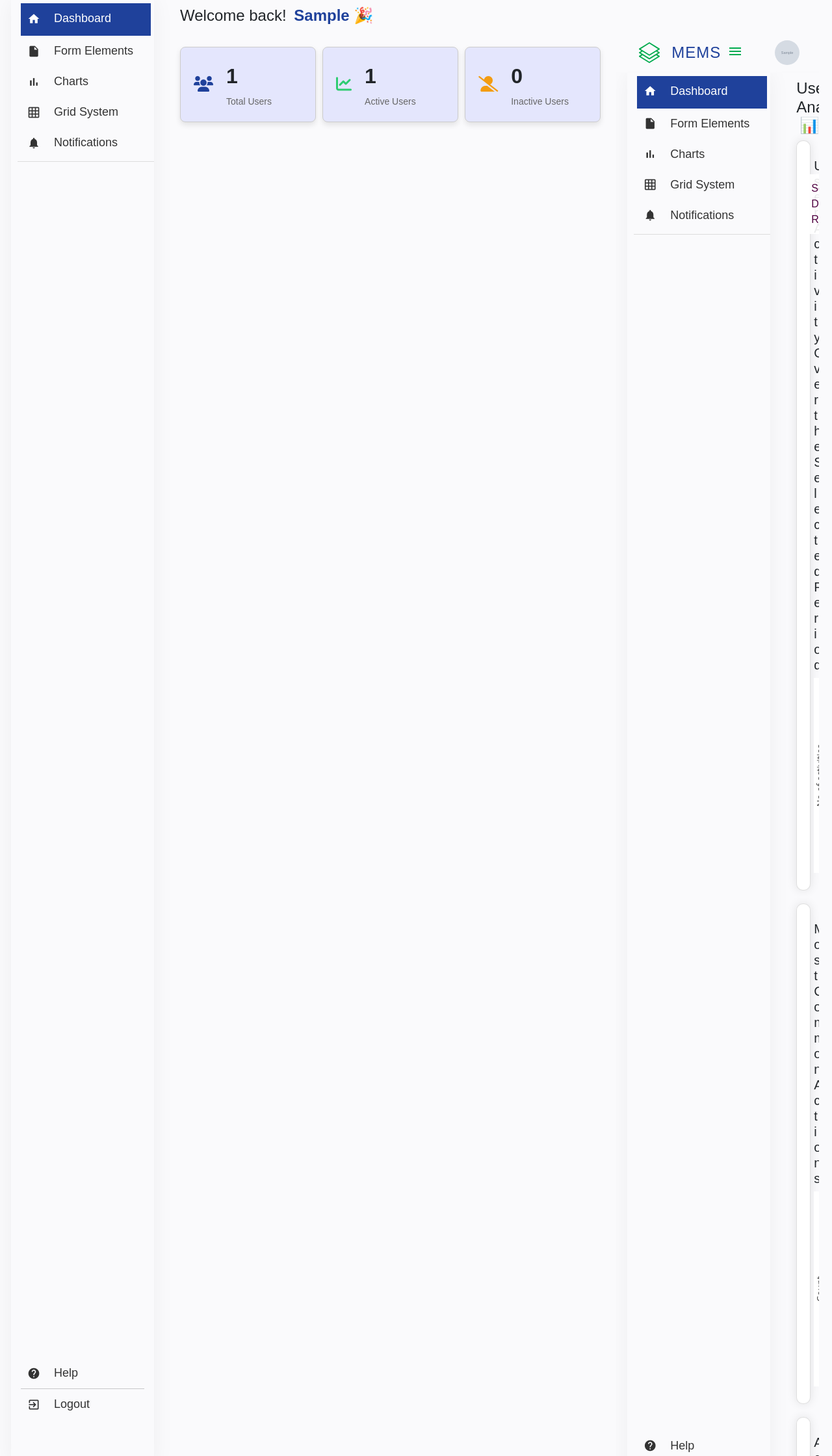
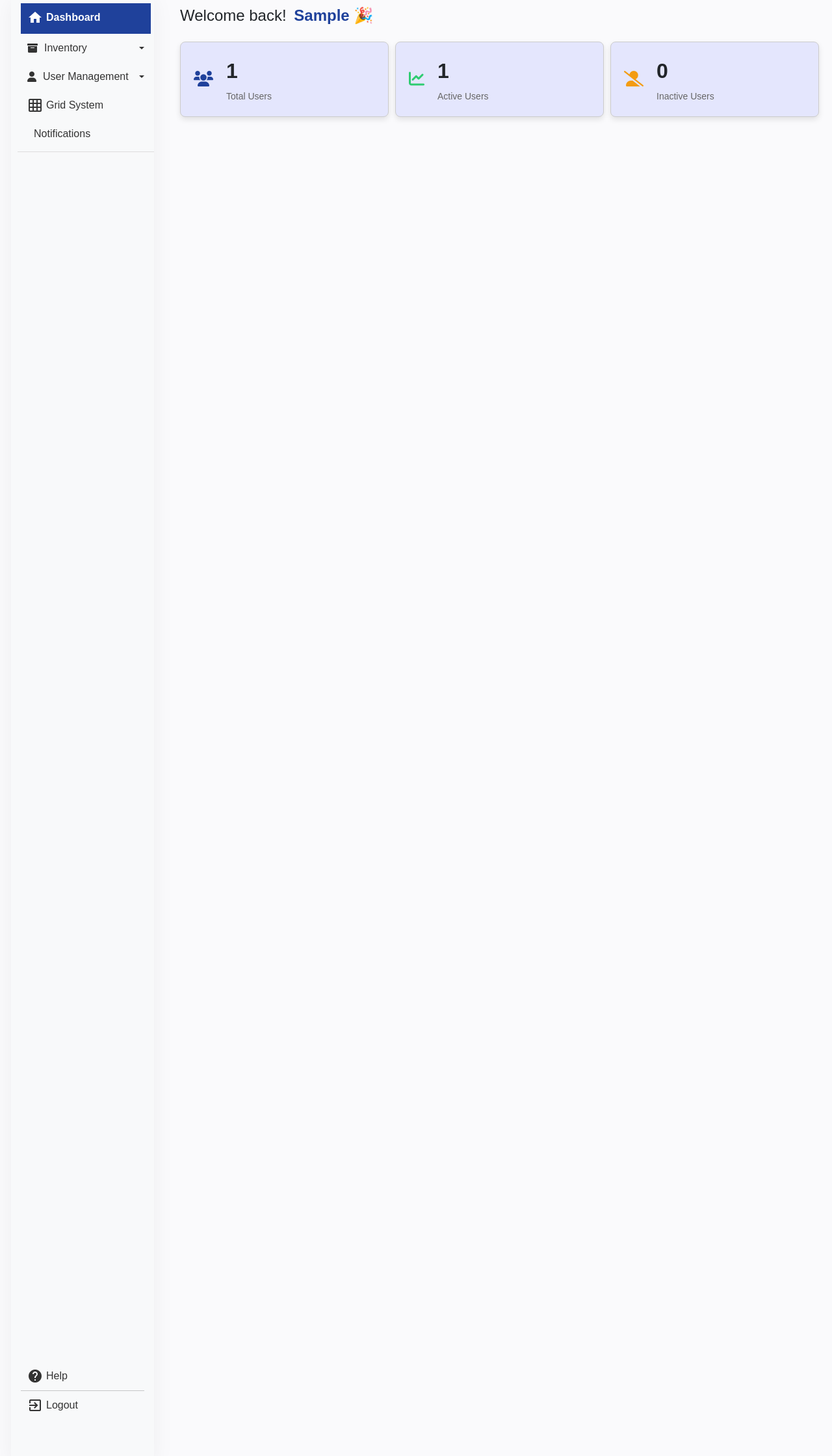
Before and after one commit to epythonlab/mems, a Flask app: page / in a window 1280 px wide. Shown: the part 65-2305 px from the top of the page at 65% size. Run offline with Flask 3, Linux system fonts and the light colour scheme; a user stored in the database is signed in; tables that the repository leaves empty hold one stand-in row (values such as "Sample post"); grey boxes marked "Sample" are stand-in pictures; data that the repository does not hold is empty; parts of the project's set-up code (start-up, migrations or seed data) failed here and were passed over; some libraries are stand-ins or nearby versions.

Commit message:
sidebar navigation updated

```diff
--- a/app/__init__.py
+++ b/app/__init__.py
@@ -38,12 +38,15 @@ def create_app():
     from app.routes import user_bp
     from app.routes import role_bp
     from app.routes import analytic_bp
+    from app.routes import inventory_bp
+
     # Register blueprints
     app.register_blueprint(index_bp)
     app.register_blueprint(auth_bp)
     app.register_blueprint(user_bp)
     app.register_blueprint(role_bp)
     app.register_blueprint(analytic_bp)
+    app.register_blueprint(inventory_bp)
 
 
     # Create database tables within application context
--- a/app/routes/__init__.py
+++ b/app/routes/__init__.py
@@ -15,8 +15,12 @@ user_bp = Blueprint(
 role_bp = Blueprint('role_bp', __name__)
 analytic_bp = Blueprint('analytic_bp', __name__)
 
+inventory_bp = Blueprint("inventory_bp", __name__)
+
+
 from . import index
 from . import auth
 from . import users
 from . import role_routes
 from . import analytics
+from . import inventory_routes
--- a/app/static/css/style.css
+++ b/app/static/css/style.css
@@ -108,17 +108,18 @@ body {
   /* Add this line to avoid horizontal scrolling */
 }
 
-/* Side Styles */
-.sidebar {
-  height      : 100%;
-  width       : 220px;
-  box-sizing  : border-box;
-  box-shadow  : 0 0 2rem 0 rgb(0 0 0 / 5%);
-  overflow    : hidden;
-  transition  : width 0.5s ease;
-  margin-left : 17px;
-  position    : relative;
+ /* Side Styles */
+ .sidebar {
+  height: 100%;
+  width: 220px;
+  box-sizing: border-box;
+  box-shadow: 0 0 2rem 0 rgb(0 0 0 / 5%);
+  overflow: hidden;
+  transition: width 0.5s ease;
+  margin-left: 17px;
+  position: relative;
   padding-left: 10px;
+  background-color: #f8f9fa;
 }
 
 .container-fluid.nav-closed .sidebar,
@@ -127,75 +128,86 @@ body {
 }
 
 .sidebar ul {
-  display       : flex;
+  display: flex;
   flex-direction: column;
-  padding       : 5px;
+  padding: 5px;
 }
 
 .sidebar ul li {
-  display    : flex;
+  display: flex;
+  flex-direction: column;
+  align-items: start;
+}
+
+.sidebar ul li a {
+  color: #333;
+  text-decoration: none;
+  display: flex;
   align-items: center;
-}
-
-.sidebar ul li a {
-  color          : #333;
-  text-decoration: none;
-  display        : flex;
-  align-items    : center;
-  width          : 100%;
-  padding        : 10px;
-  white-space    : nowrap;
-}
-
-.sidebar ul li a.active,
-.sidebar ul li a:hover {
+  width: 100%;
+  padding: 10px;
+  white-space: nowrap;
+  position: relative;
+  transition: background-color 0.3s ease, color 0.3s ease;
+}
+
+.sidebar ul li a:hover,
+.sidebar ul li a.active {
   background: #1F419B;
-  color     : #fff;
-}
-
-.sidebar ul li span {
-  margin-left: 16px;
-  font-size  : 18px;
-  font-weight: 100;
-}
-
-.sidebar ul li i {
-  font-size  : 20px;
-  color      : #333;
-  font-weight: normal;
-}
-@media  screen and (max-width:768pc) {
-  .sidebar ul li span{
-    font-weight: 500;
-  }
-
+  color: #fff;
+}
+.sidebar ul li a .fas {
+  margin-right: 10px; /* Adjust margin */
+  font-size: 1rem; /* Adjust font size */
+  color: #333;
+}
+/* Dropdown toggle arrow */
+.sidebar ul li a.dropdown-toggle::after {
+  display: inline-block;
+  margin-left: auto;
+  transition: transform 0.3s ease; /* Smooth transition for rotation */
+}
+
+.sidebar ul li a.dropdown-toggle.rotated::after {
+  transform: rotate(180deg); /* Rotate the arrow when submenu is open */
+}
+
+/* Style for submenu */
+.sidebar ul li ul {
+  display: none; /* Hide submenus by default */
+  padding-left: 20px; /* Indent submenu items */
+  border-left: 2px solid #1F419B; /* Vertical line style */
+}
+
+.sidebar ul li ul li {
+  padding-left: 10px; /* Adjust as needed */
 }
 
 .bottom-links {
   position: absolute;
-  bottom  : 50px;
-  width   : 220px;
+  bottom: 50px;
+  width: 220px;
 }
 
 .bottom-links hr {
-  margin          : 0;
-  border          : none;
+  margin: 0;
+  border: none;
   background-color: #333;
-  height          : 1px;
-  margin-right    : 20px;
+  height: 1px;
+  margin-right: 20px;
 }
 
 .bottom-links a {
   text-decoration: none;
-  color          : #333;
-  margin-right   : 10px;
+  color: #333;
+  margin-right: 10px;
 }
 
 @media (max-width: 768px) {
   .bottom-links {
-    height    : auto;
-    /* Reset height for smaller screens */
-    margin-top: 0;
+      height: auto;
+      /* Reset height for smaller screens */
+      margin-top: 0;
   }
 }
 
@@ -751,17 +763,16 @@ body {
 }
 
 .btn-primary {
-  width        : 110px;
   background   : #1F419B;
   font-weight  : bold;
   color        : white;
   border       : none;
   border-radius: 25px;
   cursor       : pointer;
-  padding      : 10px 5px;
+  padding      : 10px 20px;  /* Adjust padding as needed */
   margin       : 10px 5px;
+  text-align   : center;
   float        : inline-end;
-  text-align   : center;
 
 }
 
@@ -1682,7 +1693,7 @@ td:last-child .btn-status .fas {
   margin          : 1% auto;
   padding         : 20px;
   border          : 1px solid #888;
-  width           : 60%;
+  width           : 90%;
 }
 
 .close {
--- a/app/templates/analytics/log_analytic.html
+++ b/app/templates/analytics/log_analytic.html
@@ -1,5 +1,5 @@
 <!DOCTYPE html>
-<title>{% block title %}Dashboard{% endblock title %}</title>
+<title>{% block title %}User Analytics{% endblock title %}</title>
 {% block body %}
 {% include 'header.html' %}
 <!-- Main content -->
@@ -13,7 +13,7 @@
                 User Analytics
                 <span>📊</span>
             </h2>
-            <div class="row">
+            <div class="row mt-3">
                 <div class="col-md-6">
                     <div class="card custom-card-border">
                         <div class="card-body">
@@ -366,8 +366,8 @@
 
                 const layout = {
                     margin: {
-                        l: 50,
-                        r: 50,
+                        l: 35,
+                        r: 10,
                         t: 50,
                         b: 50
                     },
--- a/app/templates/index.html
+++ b/app/templates/index.html
@@ -12,14 +12,7 @@
             <h2 class="welcome-title">Welcome back! <span>{{current_user.first_name}} 🎉</span></h2>
 
             <!-- include user stats here -->
-            <div class="row">
-                <div class="col-md-8">
-                    {% include 'users/user_stat.html' %}
-                </div>
-                <div class=" col-md-4">
-                    {% include 'analytics/log_analytic.html' %}
-                </div>
-            </div>
+            {% include 'users/user_stat.html' %}
 
             <!-- <div class="header-search">
                 <input type="search" placeholder="Search Documentation...">
--- a/app/templates/sidenav.html
+++ b/app/templates/sidenav.html
@@ -7,16 +7,59 @@
             </a>
         </li>
         <li>
-            <a href="#" class="nav-link">
-                <i class="material-icons">insert_drive_file</i>
-                <span>Form Elements</span>
+            <a href="javascript:void(0)" class="nav-link dropdown-toggle" data-target="inventorySubmenu">
+                <i class="fas fa-archive"></i> <!-- Icon for "Inventory" -->
+                <span>Inventory</span>
             </a>
+            <ul class="list-unstyled" id="inventorySubmenu" style="display: none;">
+                <li>
+                    <a href="/add_modal" class="nav-link">
+                        <i class="fas fa-plus"></i> <!-- Icon for "Add Item" -->
+                        <span>Add Item</span>
+                    </a>
+                </li>
+                <li>
+                    <a href="/inventory" class="nav-link">
+                        <i class="fas fa-list"></i> <!-- Icon for "List Items" -->
+                        <span>List Items</span>
+                    </a>
+                </li>
+            </ul>
         </li>
         <li>
-            <a href="/analytics" class="nav-link">
-                <i class="material-icons">bar_chart</i>
-                <span>Charts</span>
+            <a href="javascript:void(0)" class="nav-link dropdown-toggle arrow" data-target="userManagementSubmenu">
+                <i class="fas fa-user"></i>
+                <span>User Management</span>
+
             </a>
+            <ul class="list-unstyled" id="userManagementSubmenu" style="display: none;">
+                <li>
+                    <a href="/analytics" class="nav-link">
+                        <i class="fas fa-chart-line"></i>
+                        <span>User Analytics</span>
+                    </a>
+                </li>
+                {% if current_user.has_role('root') or current_user.has_role('admin') %}
+                <li>
+                    <a href="/users" class="nav-link">
+                        <i class="fas fa-users"></i>
+                        <span>Users</span>
+                    </a>
+                </li>
+                <li>
+                    <a href="/user_log" class="nav-link">
+                        <i class="fas fa-file-alt"></i>
+                        <span>Users Log</span>
+                    </a>
+                </li>
+                <li>
+                    <a href="/roles" class="nav-link">
+                        <i class="fas fa-lock"></i>
+                        <span>Roles</span>
+                    </a>
+                </li>
+                {% endif %}
+            </ul>
         </li>
         <li>
             <a href="#" class="nav-link">
@@ -26,30 +69,10 @@
         </li>
         <li>
             <a href="#" class="nav-link">
-                <i class="material-icons">notifications</i>
+                <i class="fas fa-notification"></i>
                 <span>Notifications</span>
             </a>
         </li>
-        {% if current_user.has_role('root') or current_user.has_role('admin') %}
-            <li>
-                <a href="/users" class="nav-link">
-                    <i class="material-icons">group</i>
-                    <span>Users</span>
-                </a>
-            </li>
-            <li>
-                <a href="/roles" class="nav-link">
-                    <i class="fas fa-plus-circle"></i>
-                    <span>Roles</span>
-                </a>
-            </li>
-            <li>
-                <a href="/user_log" class="nav-link">
-                    <i class="fas fa-plus-circle"></i>
-                    <span>Users Log</span>
-                </a>
-            </li>
-        {% endif %}
     </ul>
     <ul class="bottom-links">
         <li>
@@ -67,3 +90,36 @@
         </li>
     </ul>
 </div>
+<script>
+    document.addEventListener("DOMContentLoaded", function() {
+        var dropdownToggles = document.querySelectorAll(".dropdown-toggle");
+
+        dropdownToggles.forEach(function(toggle) {
+            toggle.addEventListener("click", function(event) {
+                event.preventDefault(); // Prevent default link behavior
+                event.stopPropagation(); // Prevent event bubbling
+
+                var targetId = toggle.getAttribute("data-target");
+                var submenu = document.getElementById(targetId);
+
+                // Toggle submenu visibility
+                if (submenu.style.display === "none" || submenu.style.display === "") {
+                    submenu.style.display = "block";
+                    toggle.classList.add("rotated"); // Add rotated class
+                } else {
+                    submenu.style.display = "none";
+                    toggle.classList.remove("rotated"); // Remove rotated class
+                }
+            });
+
+            // Ensure submenu remains hidden initially
+            var targetId = toggle.getAttribute("data-target");
+            var submenu = document.getElementById(targetId);
+            if (submenu) {
+                submenu.style.display = "none";
+            }
+        });
+    });
+
+
+</script>
--- a/run.py
+++ b/run.py
@@ -3,4 +3,4 @@ from app import create_app
 
 if __name__ == '__main__':
     app = create_app()
-    app.run(debug=True, host='192.168.111.232', port=5001)
+    app.run(debug=True, host='192.168.43.232', port=5001)
```
Also changed, not shown: app/models/inventory.py (added, +17 -0 lines), app/routes/inventory_routes.py (added, +77 -0 lines), app/templates/inventory/add_item.html (added, +27 -0 lines), app/templates/inventory/edit_item.html (added, +30 -0 lines), app/templates/inventory/inventory.html (added, +161 -0 lines), app/templates/users/users.html (+11 -21 lines).
